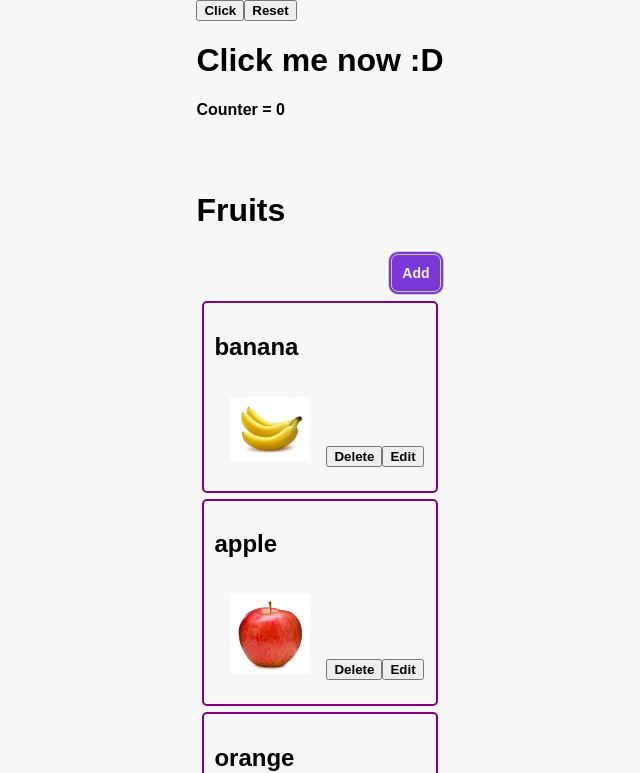
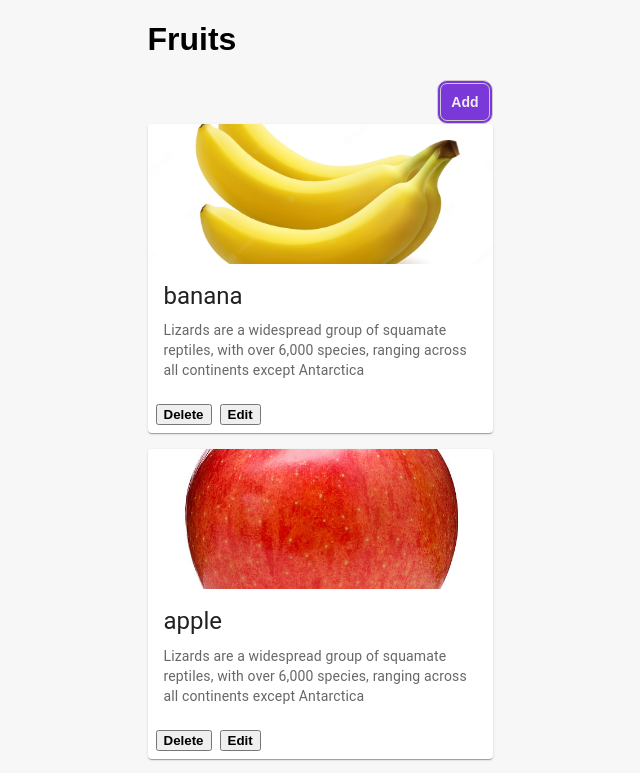
Before and after one commit to boraprae/react-basic, a React (Create React App) app: page / in a window 1280 px wide. Shown: the top 773 px of the page, without its empty margins (320-960 px from the left). Built offline with nearby package versions, Linux system fonts and the light colour scheme; a web font is replaced by a local one.

Commit message:
lastest update

```diff
--- a/package.json
+++ b/package.json
@@ -3,12 +3,17 @@
   "version": "0.1.0",
   "private": true,
   "dependencies": {
+    "@emotion/react": "^11.10.4",
+    "@emotion/styled": "^11.10.4",
+    "@mui/material": "^5.10.6",
+    "@mui/styled-engine-sc": "^5.10.6",
     "@testing-library/jest-dom": "^5.16.4",
     "@testing-library/react": "^13.3.0",
     "@testing-library/user-event": "^13.5.0",
     "react": "^18.1.0",
     "react-dom": "^18.1.0",
     "react-scripts": "^2.1.3",
+    "styled-components": "^5.3.5",
     "uuid": "^8.3.2",
     "web-vitals": "^2.1.4"
   },
--- a/src/App2.js
+++ b/src/App2.js
@@ -1,5 +1,12 @@
 import * as React from "react";
 import "./App.css";
+import Card from "@mui/material/Card";
+import CardActions from "@mui/material/CardActions";
+import CardContent from "@mui/material/CardContent";
+import CardMedia from "@mui/material/CardMedia";
+import Button from "@mui/material/Button";
+import Typography from "@mui/material/Typography";
+
 function App2() {
   // const fruits = [
   //   { name: "banana", id: 100 },
@@ -54,21 +61,25 @@ function App2() {
 
   const addFruit = () => {
     //console.log(newFruit);
-    const newFruits =[...fruits];
-    newFruits.push({name: newFruit, picture:  "/images/banana.jpg", id: newFruits.length+101});
+    const newFruits = [...fruits];
+    newFruits.push({
+      name: newFruit,
+      picture: "/images/banana.jpg",
+      id: newFruits.length + 101,
+    });
     setFruits(newFruits);
   };
 
   return (
     <>
-      <button onClick={increase} disabled={counterStatus}>
+      {/* <button onClick={increase} disabled={counterStatus}>
         Click
       </button>
       <button onClick={reset}>Reset</button>
       <h1>Click me now :D</h1>
       <p>Counter = {counter}</p>
       <br />
-      <br />
+      <br /> */}
       <h1>Fruits</h1>
       <div className="btnAddLayout">
         <button className="btnAdd" onClick={() => setAddHiddle(!addHiddle)}>
@@ -87,14 +98,35 @@ function App2() {
       </div>
       {fruits.map((fruit) => {
         return (
-          <div className="fruit-item" key={fruit.id}>
-            <h2>{fruit.name}</h2>
-            <div className="avatar">
-              <img className="imgSize" src={fruit.picture} alt={fruit.name} />
-            </div>
-            <button onClick={() => deleteFruit(fruit.id)}>Delete</button>
-            <button onClick={editFruit}>Edit</button>
-          </div>
+          <Card sx={{ maxWidth: 345 , mb: 2}} >
+            <CardMedia
+              component="img"
+              height="140"
+              image={fruit.picture}
+              alt={fruit.name}
+            />
+            <CardContent>
+              <Typography gutterBottom variant="h5" component="div">
+                {fruit.name}
+              </Typography>
+              <Typography variant="body2" color="text.secondary">
+                Lizards are a widespread group of squamate reptiles, with over
+                6,000 species, ranging across all continents except Antarctica
+              </Typography>
+            </CardContent>
+            <CardActions>
+              <button onClick={() => deleteFruit(fruit.id)}>Delete</button>
+              <button onClick={editFruit}>Edit</button>
+            </CardActions>
+          </Card>
+          // <div className="fruit-item" key={fruit.id}>
+          //   <h2>{fruit.name}</h2>
+          //   <div className="avatar">
+          //     <img className="imgSize" src={fruit.picture} alt={fruit.name} />
+          //   </div>
+          //   <button onClick={() => deleteFruit(fruit.id)}>Delete</button>
+          //   <button onClick={editFruit}>Edit</button>
+          // </div>
         );
       })}
     </>
```
Also changed, not shown: 1 other file (tests, documents, lock files or other folders).
